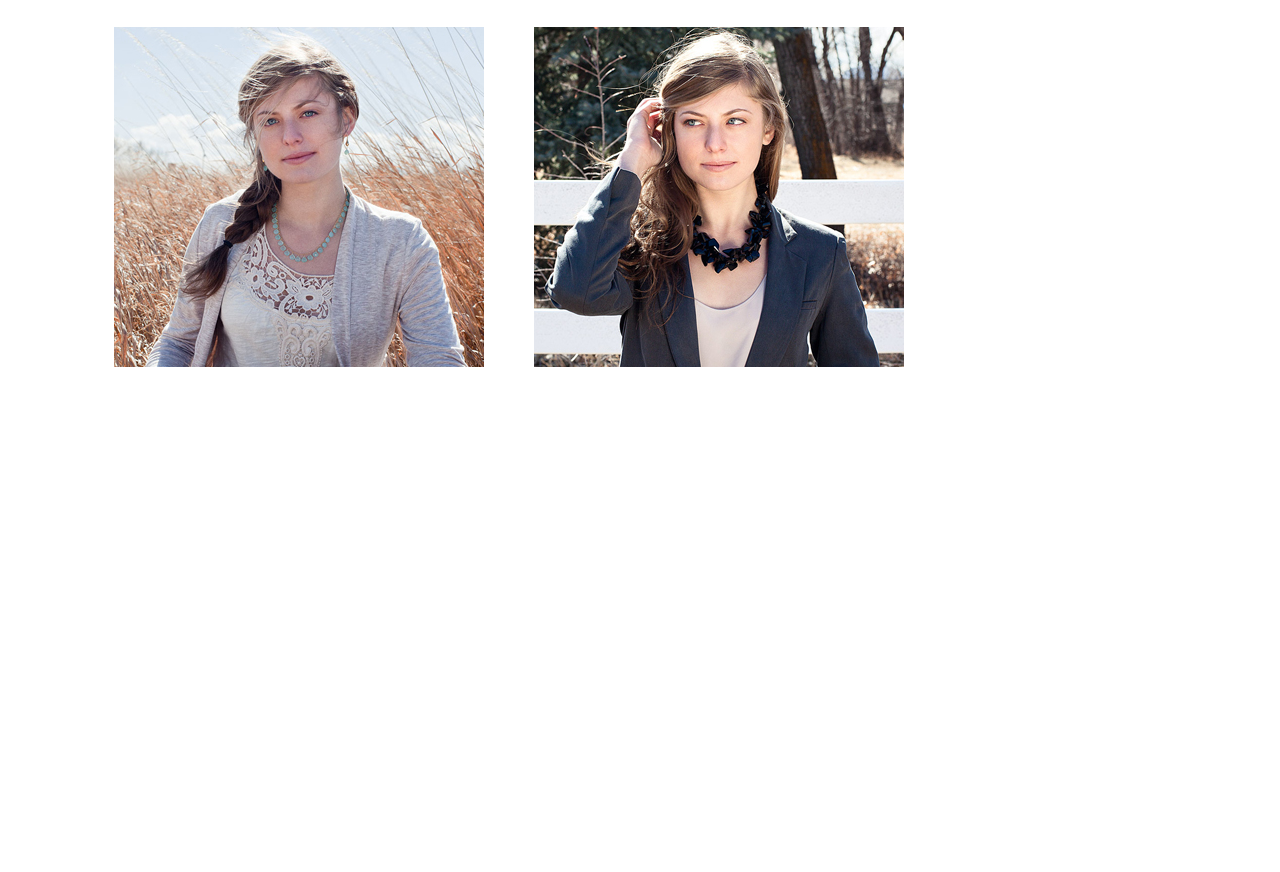
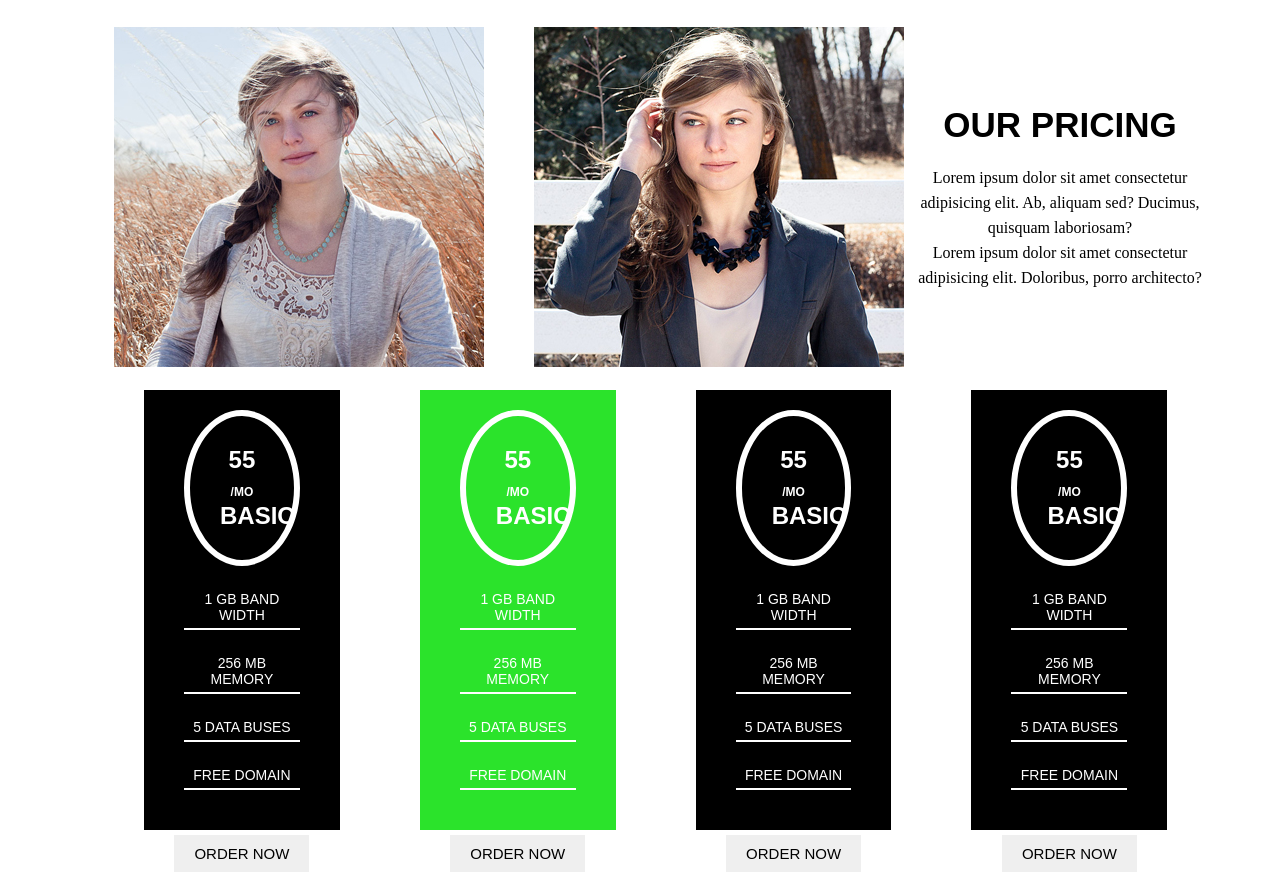
Before and after one commit to shivamEr/Web-Design-Project, a plain HTML site: page index.html in a window 1280 px wide. Shown: the part 3035-3907 px from the top of the page. Before the commit the page ends 3406 px from the top, so only its background shows below. Drawn offline with Linux system fonts and the light colour scheme.

Commit message:
Row-5 Html and Css is Completed

```diff
--- a/css/style.css
+++ b/css/style.css
@@ -39,7 +39,7 @@
     text-decoration: none;
     font-weight: bold;
     color: white;
-    font-size:17px;
+    font-size: 17px;
     font-family: Verdana, Geneva, Tahoma, sans-serif;
 }
 
@@ -66,133 +66,161 @@
     padding: 20px 25px;
     display: inline;
 }
-.main-content p{
+
+.main-content p {
     color: white;
     font-size: 35px;
     padding-top: 25px;
 }
-.main-content h3{
+
+.main-content h3 {
     font-size: 100px;
     padding-top: 50px;
     color: white;
 }
+
 /* Row-1 End */
 
 /* Row-2 Start */
-.row-2{
+.row-2 {
     width: 100%;
     height: 600px;
 }
-.about-section{
+
+.about-section {
     width: 90%;
     height: 100%;
     margin: 0 auto;
 }
-.about-title{
+
+.about-title {
     text-align: center;
     font-size: 25px;
     padding: 55px 0px;
- }
- .about-title h1{
+}
+
+.about-title h1 {
     font-family: Arial, Helvetica, sans-serif;
     padding-top: 30px;
- }
- .about-title p{
+}
+
+.about-title p {
     font-size: 16px;
     padding-top: 20px;
- }
-.about-item-all{
+}
+
+.about-item-all {
     padding: 30px 0px;
 }
-.about-item{
+
+.about-item {
     width: 23%;
     float: left;
     text-align: center;
     padding-left: 20px;
 }
-.about-item img{
+
+.about-item img {
     padding-bottom: 20px;
 }
-.about-item h1{
+
+.about-item h1 {
     padding-bottom: 25px;
     font-family: Arial, Helvetica, sans-serif;
 }
-.about-item p{
+
+.about-item p {
     text-align: justify;
     line-height: 25px;
 }
-.alignment{
+
+.alignment {
     padding-top: 20px;
 }
+
 /* Row-2 End */
 
 /* Row-3 Start */
-.row-3{
+.row-3 {
     width: 100%;
     height: 600px;
-    background-color:rgb(219, 210, 210);
+    background-color: rgb(219, 210, 210);
 }
-.service-setion{
+
+.service-setion {
     width: 90%;
     height: 100%;
     margin: 0 auto;
 }
-.service-title{
+
+.service-title {
     text-align: center;
 }
-.service-title h1{
+
+.service-title h1 {
     padding-top: 70px;
     font-family: Arial, Helvetica, sans-serif;
     font-size: 30px;
 }
-.service-title p{
+
+.service-title p {
     padding-top: 20px;
     font-size: 18px;
 }
-.service-item-all{
+
+.service-item-all {
     margin-top: 100px;
 }
-.service-item{
+
+.service-item {
     float: left;
     padding-left: 50px;
 
 }
+
 /* Row-3 End */
 
 /* Row-4 Start */
-.row-4{
+.row-4 {
     width: 100%;
-    height: 100%;
+    height: 1150px;
 }
-.portfolio-section{
+
+.portfolio-section {
     width: 90%;
     height: 100%;
     margin: 0 auto;
 }
-.portfolio-title{
+
+.portfolio-title {
     text-align: center;
     padding-top: 100px;
 }
-.portfolio-title h1{
+
+.portfolio-title h1 {
     font-family: Arial, Helvetica, sans-serif;
     font-size: 30px;
 }
-.portfolio-title p{
+
+.portfolio-title p {
     padding-top: 20px;
     line-height: 25px;
 }
-.portfolio-menu{
+
+.portfolio-menu {
     padding-top: 50px;
     padding-left: 200px;
     /* width: 60%;
     height: 100%; */
 }
-.portfolio-menu ul li{
+
+.portfolio-menu ul li {
     float: left;
     padding-left: 50px;
     list-style: none;
 }
-.portfolio-menu ul li a{
+
+.portfolio-menu ul li a {
     text-decoration: none;
     color: white;
     padding: 10px;
@@ -200,18 +228,89 @@
     font-family: Arial, Helvetica, sans-serif;
     background-color: black;
 }
-.portfolio-menu ul li a:hover{
+
+.portfolio-menu ul li a:hover {
     background-color: rgb(36, 185, 36);
 }
-.portfolio-all-item{
+
+.portfolio-all-item {
     margin-top: 100px;
 }
-.portfolio-item{
+
+.portfolio-item {
     float: left;
     padding-left: 50px;
     padding-top: 30px;
 }
+
 /* Row-4 End */
 
-/* Row-4 Start */
-/* Row-4 End */
+/* Row-5 Start */
+.row-5 {
+    width: 100%;
+    height: 750px;
+}
+
+.pricing-section {
+    width: 90%;
+    height: 100%;
+    margin: 0 auto;
+}
+.pricing-title{
+    text-align: center;
+    padding-top: 60px;
+}
+.pricing-title h1{
+    font-size: 35px;
+    font-family: Arial, Helvetica, sans-serif;
+    font-weight: bold;
+}
+.pricing-title p{
+    padding-top: 20px;
+    line-height: 25px;
+}
+.pricing-item-all{
+    margin-top: 100px;
+}
+.pricing-item{
+    float: left;
+    width: 17%;
+    text-align: center;
+    background-color: black;
+    margin-left: 80px;
+    color: white;
+    height: 440px;
+}
+.pricing-item h1{
+    padding: 30px;
+    border: 2px solid white;
+    border-radius: 100%;
+    font-family: Arial, Helvetica, sans-serif;
+    margin: 20px 40px;
+    border-width: 6px;
+}
+.pricing-item p{
+    border-bottom: 2px solid white;
+    margin: 20px 40px;
+    font-size: 14px;
+    font-family: Arial, Helvetica, sans-serif;
+    padding: 5px;
+
+}
+.pricing-item button{
+    margin-top: 25px;
+    padding: 10px 20px;
+    font-family: Arial, Helvetica, sans-serif;
+    font-size: 15px;
+    border: none;
+}
+.pricing-item button:hover{
+    color: rgb(34, 202, 34);
+}
+.bg-green{
+    background-color: rgb(43, 227, 43);
+}
+/* Row-5 End */
+
+/* Row-6 Start */
+/* Row-6 End */
--- a/index.html
+++ b/index.html
@@ -111,6 +111,7 @@
                     ipsum dolor sit amet consectetur adipisicing elit. Tenetur, voluptatem quaerat.</P>
             </div>
             <div class="portfolio-menu">
+
                 <ul>
                     <li><a href="#">ALL WORKS</a></li>
                     <li><a href="#">WEB DESIGN</a></li>
@@ -145,7 +146,52 @@
     <!-- Row-4 End -->
 
     <!-- Row-5 End -->
+    <section class="row-5">
+        <div class="pricing-section">
+            <div class="pricing-title">
+                <h1>OUR PRICING</h1>
+                <p>Lorem ipsum dolor sit amet consectetur adipisicing elit. Ab, aliquam sed? Ducimus, quisquam laboriosam? <br>Lorem ipsum dolor sit amet consectetur adipisicing elit. Doloribus, porro architecto?</p>
+            </div>
+            <div class="pricing-item-all">
+                <div class="pricing-item">
+                    <h1>55 <span style="font-size: 12px;">/MO</span><br>BASIC</h1>
+                    <p>1 GB BAND WIDTH</p>
+                    <P>256 MB MEMORY</P>
+                    <P>5 DATA BUSES</P>
+                    <P>FREE DOMAIN</P>
+                    <button>ORDER NOW</button>
+                </div>
+                <div class="pricing-item bg-green">
+                    <h1>55 <span style="font-size: 12px;">/MO</span><br>BASIC</h1>
+                    <p>1 GB BAND WIDTH</p>
+                    <P>256 MB MEMORY</P>
+                    <P>5 DATA BUSES</P>
+                    <P>FREE DOMAIN</P>
+                    <button>ORDER NOW</button>
+                </div>
+                <div class="pricing-item">
+                    <h1>55 <span style="font-size: 12px;">/MO</span><br>BASIC</h1>
+                    <p>1 GB BAND WIDTH</p>
+                    <P>256 MB MEMORY</P>
+                    <P>5 DATA BUSES</P>
+                    <P>FREE DOMAIN</P>
+                    <button>ORDER NOW</button>
+                </div>
+                <div class="pricing-item">
+                    <h1>55 <span style="font-size: 12px;">/MO</span><br>BASIC</h1>
+                    <p>1 GB BAND WIDTH</p>
+                    <P>256 MB MEMORY</P>
+                    <P>5 DATA BUSES</P>
+                    <P>FREE DOMAIN</P>
+                    <button>ORDER NOW</button>
+                </div>
+            </div>
+        </div>
+    </section>
     <!-- Row-5 End -->
+
+    <!-- Row-6 End -->
+    <!-- Row-6 End -->
 
 </body>
 
```
